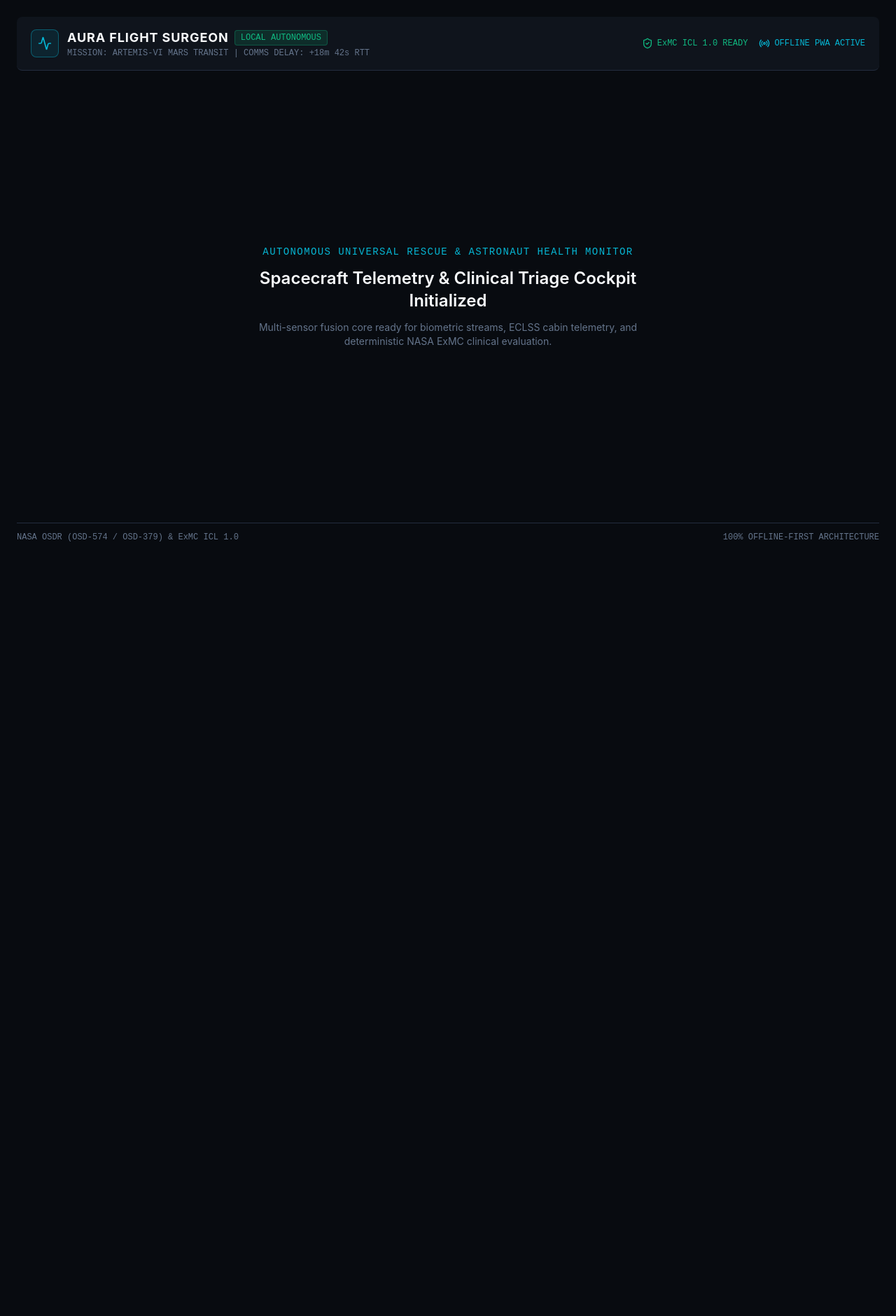
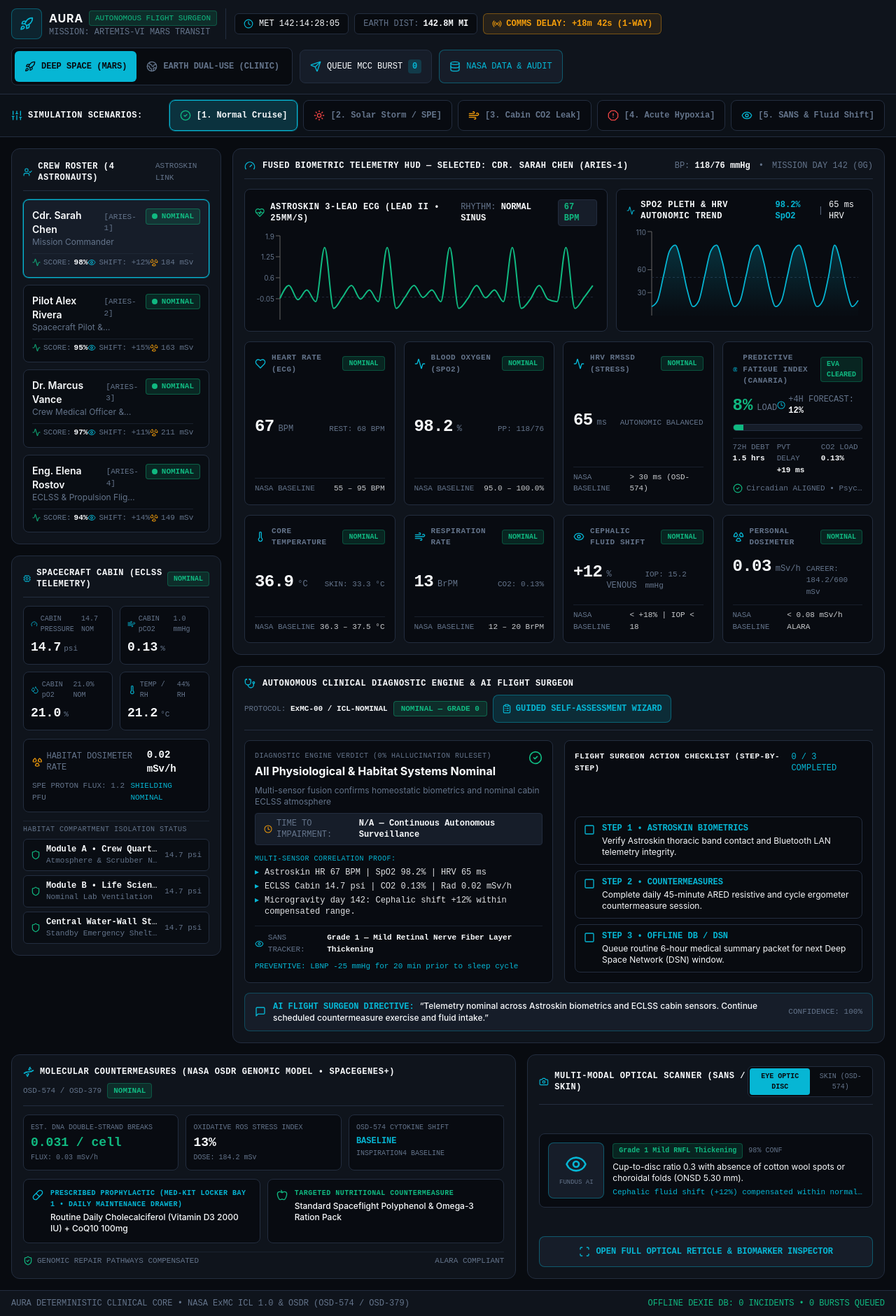
Before and after one commit to FrankCidney/pulseroute, a React (Vite) app: page / in a window 1280 px wide. Shown: the whole page at 70% size. Before the commit the page ends 800 px from the top, so only its background shows below. Built offline with nearby package versions, Linux system fonts and the light colour scheme.

Commit message:
feat(hud): wire full multi-sensor cockpit HUD, modals, and scenario controls in App

```diff
--- a/src/App.tsx
+++ b/src/App.tsx
@@ -1,56 +1,167 @@
-import { Activity, ShieldCheck, Radio } from 'lucide-react';
+import { useState } from 'react';
+import { CockpitShell } from './components/layout/CockpitShell';
+import { TopHudBar } from './components/layout/TopHudBar';
+import { CrewRoster } from './components/crew/CrewRoster';
+import { VitalsGrid } from './components/telemetry/VitalsGrid';
+import { EclssPanel } from './components/environment/EclssPanel';
+import {
+  MolecularCountermeasurePanel,
+  evaluateMolecularCountermeasures,
+} from './components/environment/MolecularCountermeasurePanel';
+import { FlightSurgeonPanel } from './components/doctor/FlightSurgeonPanel';
+import { GuidedSelfAssessmentWizard } from './components/doctor/GuidedSelfAssessmentWizard';
+import { OpticalScannerModal } from './components/doctor/OpticalScannerModal';
+import { ScenarioBar } from './components/scenarios/ScenarioBar';
+import { NasaAttributionModal } from './components/scenarios/NasaAttributionModal';
+import { useAuraCockpit } from './hooks/useAuraCockpit';
 
-// Initial cockpit shell entry point before per-member domain modules are merged.
 export function App() {
+  const {
+    operationalMode,
+    setOperationalMode,
+    activeScenarioId,
+    handleSelectScenario,
+    selectedCrewId,
+    setSelectedCrewId,
+    snapshot,
+    missionElapsedSeconds,
+    earthDistanceMillionMiles,
+    oneWayCommsDelaySeconds,
+    completedStepIds,
+    handleToggleChecklistStep,
+    recentLogs,
+    queuedBursts,
+    handleQueueBurstTransmission,
+    handleClearBursts,
+    lastBurstToast,
+  } = useAuraCockpit();
+
+  const [isWizardOpen, setIsWizardOpen] = useState(false);
+  const [isNasaModalOpen, setIsNasaModalOpen] = useState(false);
+
+  const selectedCrew =
+    snapshot.crewRoster.find((c) => c.id === selectedCrewId) ??
+    snapshot.crewRoster[0];
+  const selectedStream = snapshot.streamsByCrewId[selectedCrew.id];
+  const selectedVerdict = snapshot.verdictsByCrewId[selectedCrew.id];
+
+  const activeEmergencyCount = snapshot.crewRoster.filter(
+    (c) => c.status === 'CRITICAL'
+  ).length;
+
+  const molecularAssessment = evaluateMolecularCountermeasures({
+    radiationDoseRateMsvHr:
+      selectedStream.latestVitals.personalRadiationRateMsvHr,
+    cumulativeMissionDoseMsv:
+      selectedStream.latestVitals.cumulativeMissionDoseMsv,
+    ambientCo2Pct: snapshot.environment.cabinCo2Pct,
+    hrvRmssdMs: selectedStream.latestVitals.hrvRmssdMs,
+  });
+
   return (
-    <div className="min-h-screen bg-space-void text-cockpit-primary flex flex-col justify-between p-6">
-      <header className="flex flex-wrap items-center justify-between gap-4 border-b border-space-border bg-space-hull px-5 py-4 rounded-lg">
-        <div className="flex items-center gap-3">
-          <div className="h-10 w-10 rounded-lg bg-accent-cyan/10 border border-accent-cyan/40 flex items-center justify-center text-accent-cyan">
-            <Activity className="h-5 w-5" />
+    <>
+      <CockpitShell
+        topHud={
+          <TopHudBar
+            operationalMode={operationalMode}
+            onToggleOperationalMode={setOperationalMode}
+            missionElapsedSeconds={missionElapsedSeconds}
+            earthDistanceMillionMiles={earthDistanceMillionMiles}
+            oneWayCommsDelaySeconds={oneWayCommsDelaySeconds}
+            queuedBurstCount={queuedBursts.length}
+            onQueueBurstTransmission={() => {
+              void handleQueueBurstTransmission();
+            }}
+            onOpenNasaAttribution={() => setIsNasaModalOpen(true)}
+            activeEmergencyCount={activeEmergencyCount}
+          />
+        }
+        scenarioBar={
+          <ScenarioBar
+            activeScenarioId={activeScenarioId}
+            onSelectScenario={handleSelectScenario}
+            operationalMode={operationalMode}
+          />
+        }
+        crewRoster={
+          <CrewRoster
+            crewMembers={snapshot.crewRoster}
+            selectedCrewId={selectedCrew.id}
+            onSelectCrew={setSelectedCrewId}
+            operationalMode={operationalMode}
+          />
+        }
+        telemetryHud={
+          <VitalsGrid
+            selectedCrew={selectedCrew}
+            telemetryStream={selectedStream}
+            ambientCo2Pct={snapshot.environment.cabinCo2Pct}
+            operationalMode={operationalMode}
+          />
+        }
+        eclssPanel={
+          <EclssPanel
+            environment={snapshot.environment}
+            operationalMode={operationalMode}
+          />
+        }
+        flightSurgeonPanel={
+          <FlightSurgeonPanel
+            verdict={selectedVerdict}
+            operationalMode={operationalMode}
+            completedStepIds={completedStepIds}
+            onToggleChecklistStep={handleToggleChecklistStep}
+            onOpenSelfAssessmentWizard={() => setIsWizardOpen(true)}
+          />
+        }
+        molecularPanel={
+          <MolecularCountermeasurePanel
+            assessment={molecularAssessment}
+            radiationRateMsvHr={
+              selectedStream.latestVitals.personalRadiationRateMsvHr
+            }
+            cumulativeDoseMsv={
+              selectedStream.latestVitals.cumulativeMissionDoseMsv
+            }
+          />
+        }
+        opticalScannerTrigger={
+          <OpticalScannerModal
+            crewName={selectedCrew.name}
+            fluidShift={selectedStream.latestVitals.fluidShift}
+            radiationRateMsvHr={
+              selectedStream.latestVitals.personalRadiationRateMsvHr
+            }
+          />
+        }
+        footerStatusSlot={
+          <div className="flex flex-wrap items-center gap-3">
+            {lastBurstToast ? (
+              <span className="text-accent-cyan">{lastBurstToast}</span>
+            ) : null}
+            <span className="text-status-nominal">
+              OFFLINE DEXIE DB: {recentLogs.length} INCIDENTS • {queuedBursts.length} BURSTS QUEUED
+            </span>
           </div>
-          <div>
-            <div className="flex items-center gap-2">
-              <h1 className="text-lg font-bold tracking-wider uppercase">AURA Flight Surgeon</h1>
-              <span className="text-xs font-mono px-2 py-0.5 rounded bg-status-nominal/15 text-status-nominal border border-status-nominal/30">
-                LOCAL AUTONOMOUS
-              </span>
-            </div>
-            <p className="text-xs text-cockpit-muted font-mono">
-              MISSION: ARTEMIS-VI MARS TRANSIT | COMMS DELAY: +18m 42s RTT
-            </p>
-          </div>
-        </div>
+        }
+      />
 
-        <div className="flex items-center gap-4 text-xs font-mono text-cockpit-muted">
-          <span className="flex items-center gap-1.5 text-status-nominal">
-            <ShieldCheck className="h-4 w-4" />
-            ExMC ICL 1.0 READY
-          </span>
-          <span className="flex items-center gap-1.5 text-accent-cyan">
-            <Radio className="h-4 w-4" />
-            OFFLINE PWA ACTIVE
-          </span>
-        </div>
-      </header>
+      <GuidedSelfAssessmentWizard
+        isOpen={isWizardOpen}
+        onClose={() => setIsWizardOpen(false)}
+        crewName={selectedCrew.name}
+      />
 
-      <main className="my-auto text-center max-w-xl mx-auto space-y-3">
-        <p className="text-sm font-mono uppercase tracking-widest text-accent-cyan">
-          Autonomous Universal Rescue &amp; Astronaut Health Monitor
-        </p>
-        <h2 className="text-2xl font-semibold text-cockpit-primary">
-          Spacecraft Telemetry &amp; Clinical Triage Cockpit Initialized
-        </h2>
-        <p className="text-sm text-cockpit-muted">
-          Multi-sensor fusion core ready for biometric streams, ECLSS cabin telemetry, and deterministic NASA ExMC clinical evaluation.
-        </p>
-      </main>
-
-      <footer className="border-t border-space-border pt-3 flex items-center justify-between text-xs font-mono text-cockpit-muted">
-        <span>NASA OSDR (OSD-574 / OSD-379) &amp; ExMC ICL 1.0</span>
-        <span>100% OFFLINE-FIRST ARCHITECTURE</span>
-      </footer>
-    </div>
+      <NasaAttributionModal
+        isOpen={isNasaModalOpen}
+        onClose={() => setIsNasaModalOpen(false)}
+        recentLogs={recentLogs}
+        queuedBursts={queuedBursts}
+        onClearBursts={() => {
+          void handleClearBursts();
+        }}
+      />
+    </>
   );
 }
 
```
